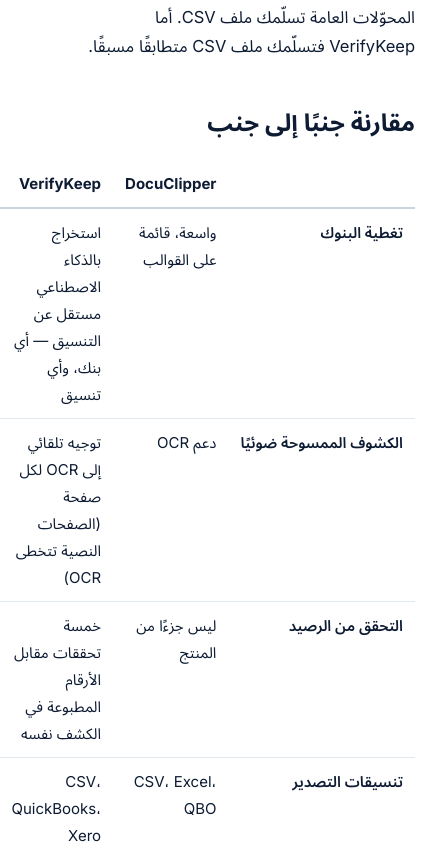
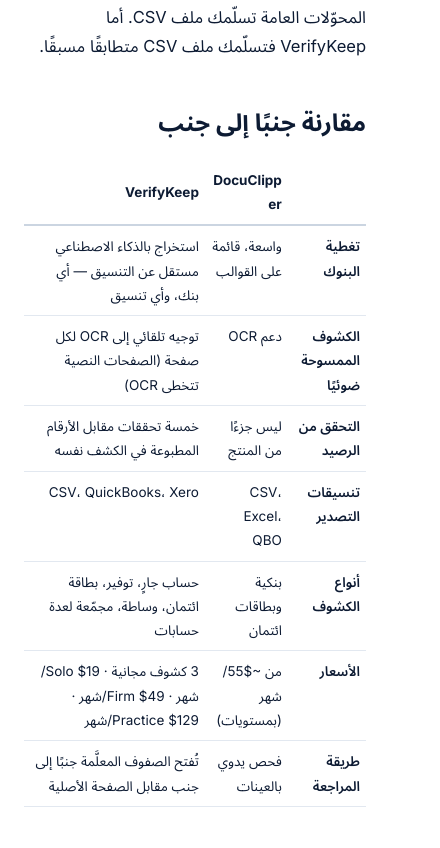
Before and after one commit to oscar713/verifykeep-site, a plain HTML site: page ar/blog/docuclipper-alternative/index.html in a window 390 px wide. Shown: the part 1153-2001 px from the top of the page, 440 px wide, since content can reach past the window. Drawn offline with Linux system fonts and the light colour scheme.

Commit message:
Comparison table: wrap cells on narrow screens so the page doesn't overflow at 375px
Co-Authored-By: Devin AI <158243242+devin-ai-integration[bot]@users.noreply.github.com>

```diff
--- a/ar/blog/docuclipper-alternative/index.html
+++ b/ar/blog/docuclipper-alternative/index.html
@@ -100,6 +100,11 @@
   th { text-align: start; padding: 10px 12px; border-bottom: 2px solid var(--slate-300); font-weight: 700; }
   td { padding: 10px 12px; border-bottom: 1px solid var(--slate-200); vertical-align: top; }
   td:first-child { font-weight: 600; white-space: nowrap; }
+  @media (max-width: 520px) {
+    table { font-size: 13.5px; }
+    th, td { padding: 8px 6px; overflow-wrap: anywhere; }
+    td:first-child { white-space: normal; }
+  }
 
   footer { background: var(--navy-950); color: var(--slate-400); padding: 40px 0; font-size: 14px; }
   footer a { color: var(--slate-300); text-decoration: none; }
```
Also changed, not shown: blog/docuclipper-alternative/index.html (+5 -0 lines), es/blog/docuclipper-alternative/index.html (+5 -0 lines).
